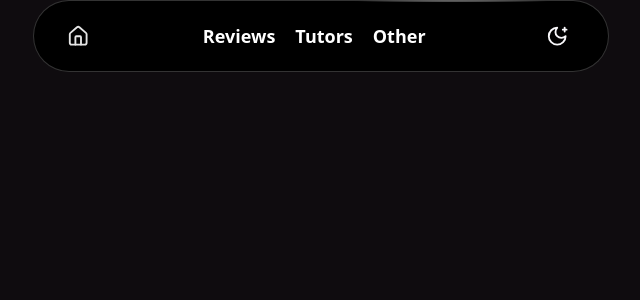
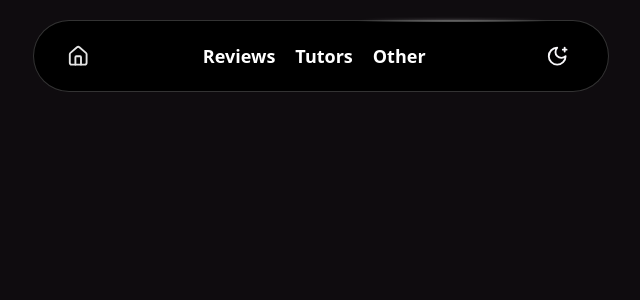
Before and after one commit to freshc0w/uqstudents, a React (Vite) app in the folder client/: page /reviews in a window 1280 px wide. Shown: the top 300 px of the page, without its empty margins (319-959 px from the left). Built offline with nearby package versions, Linux system fonts and the light colour scheme.

Commit message:
Add main and change sticky to fixed in navbar

```diff
--- a/client/src/components/layouts/navbar-layout.tsx
+++ b/client/src/components/layouts/navbar-layout.tsx
@@ -32,7 +32,7 @@
 
   return (
     <div
-      className={cn("sticky top-5 inset-x-0 max-w-xl mx-auto z-50", className)}
+      className={cn("fixed top-5 inset-x-0 max-w-xl mx-auto z-50", className)}
     >
       <Menu setActive={setActive}>
         <HoveredLink to="/app" className="flex items-center space-x-2">
@@ -115,7 +115,7 @@
           other: otherNavigation,
         }}
       />
-      {children}
+      <main>{children}</main>
     </div>
   );
 };
```
